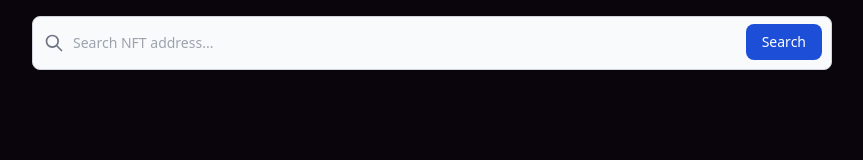
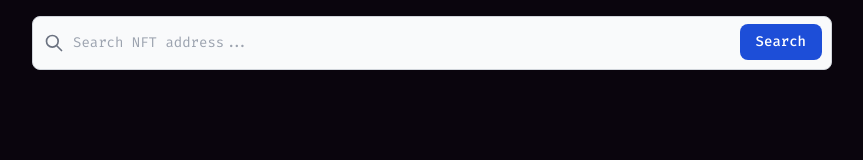
Before and after one commit to sdlondono/samunft, a Next.js app: page / in a window 1280 px wide. Shown: the top 160 px of the page, without its empty margins (208-1071 px from the left). Built offline with nearby package versions, Linux system fonts and the light colour scheme.

Commit message:
🔨 chore: add transations, scale to cards

```diff
--- a/src/modules/home/components/Card.component.tsx
+++ b/src/modules/home/components/Card.component.tsx
@@ -22,7 +22,8 @@ const CardComponent: React.FC<CardComponentProps> = ({
   const imgSrc = `${resizeImage}/${isImageError ? notFoundImage : image_url}`;
   const [isShowModal, setIsShowModal] = useState(false);
   return (
-    <div className="max-w-lg p-6 border rounded-lg shadow dark:bg-gray-800 dark:border-gray-700">
+    <>
+      <div className="max-w-lg p-6 border rounded-lg hover:border-green-500 hover:scale-105 transation duration-150 shadow dark:bg-gray-800 dark:border-gray-700">
         <a href="#">
           <Image
             className="rounded-t-lg"
@@ -60,6 +61,7 @@ const CardComponent: React.FC<CardComponentProps> = ({
             ></path>
           </svg>
         </button>
+      </div>
       {isShowModal && (
         <ModalComponet
           setIsShow={setIsShowModal}
@@ -72,7 +74,7 @@ const CardComponent: React.FC<CardComponentProps> = ({
           assetContractAddress={asset_contract.address}
         />
       )}
-    </div>
+    </>
   );
 };
 
--- a/src/pages/index.tsx
+++ b/src/pages/index.tsx
@@ -1,11 +1,16 @@
 import CardComponent from "@/modules/home/components/Card.component";
 import SearchComponent from "@/modules/home/components/Search.component";
 import useGetAssets from "@/modules/home/hooks/useGetAssets";
+import Head from "next/head";
 import { useState } from "react";
 
 function Home() {
   const { assets, getAssets, isLoading, error } = useGetAssets();
   return (
+    <>
+      <Head>
+        <title>SamuNFT</title>
+      </Head>
       <div className="md:flex flex-1 flex-col grid px-0 lg:px-60 py-4">
         <SearchComponent getAssets={getAssets} />
         {isLoading && (
@@ -28,6 +33,7 @@ function Home() {
           </div>
         )}
       </div>
+    </>
   );
 }
 
--- a/tailwind.config.js
+++ b/tailwind.config.js
@@ -1,15 +1,13 @@
 /** @type {import('tailwindcss').Config} */
 module.exports = {
-  content: [
-    "./app/**/*.{js,ts,jsx,tsx}",
-    "./pages/**/*.{js,ts,jsx,tsx}",
-    "./components/**/*.{js,ts,jsx,tsx}",
-
-    // Or if using `src` directory:
-    "./src/**/*.{js,ts,jsx,tsx}",
-  ],
+  content: ["./src/**/*.{js,ts,jsx,tsx}"],
   theme: {
-    extend: {},
+    extend: {
+      fontFamily: {
+        sans: ["Fira Code", "sans-serif"],
+      },
+      typography: {},
+    },
   },
   plugins: [],
 };
```
Lines whose indentation alone changed are shown as unchanged.
